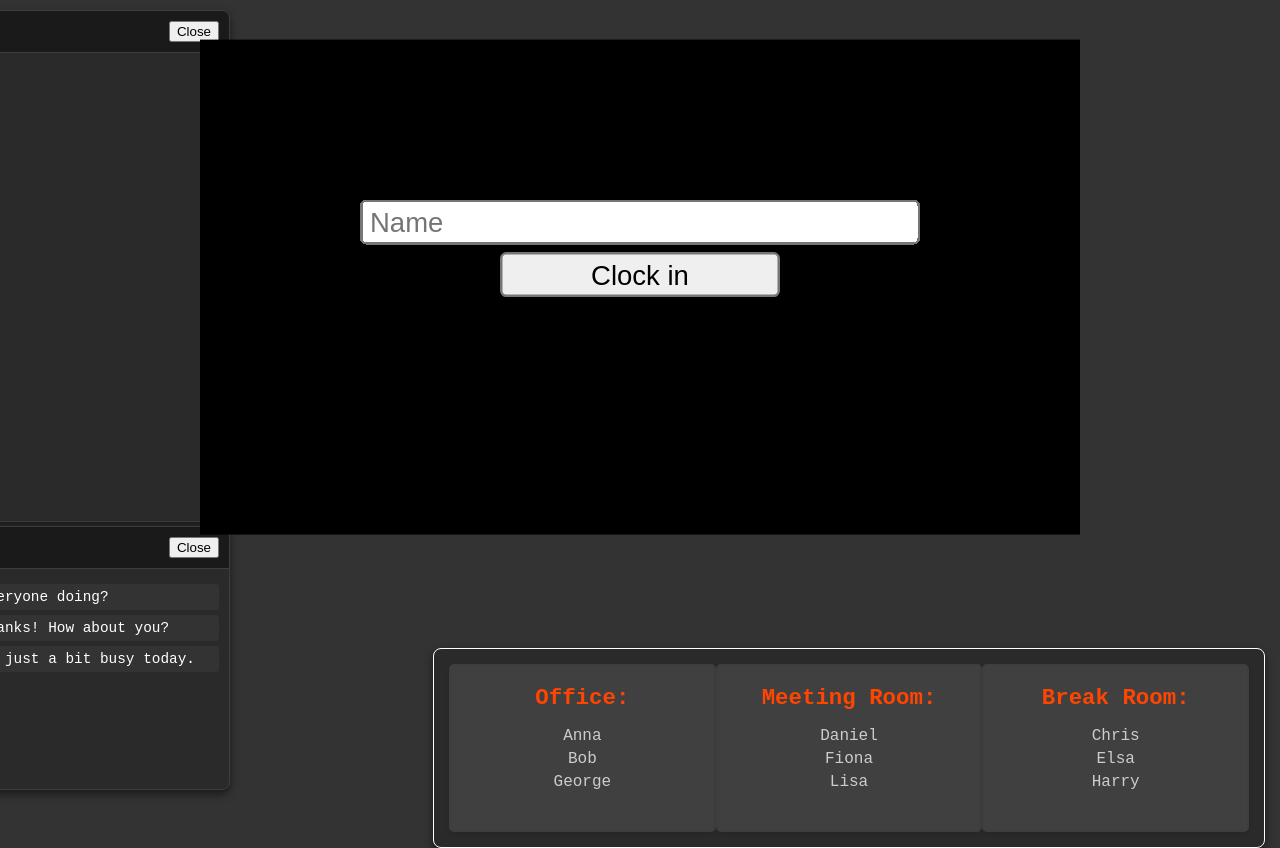
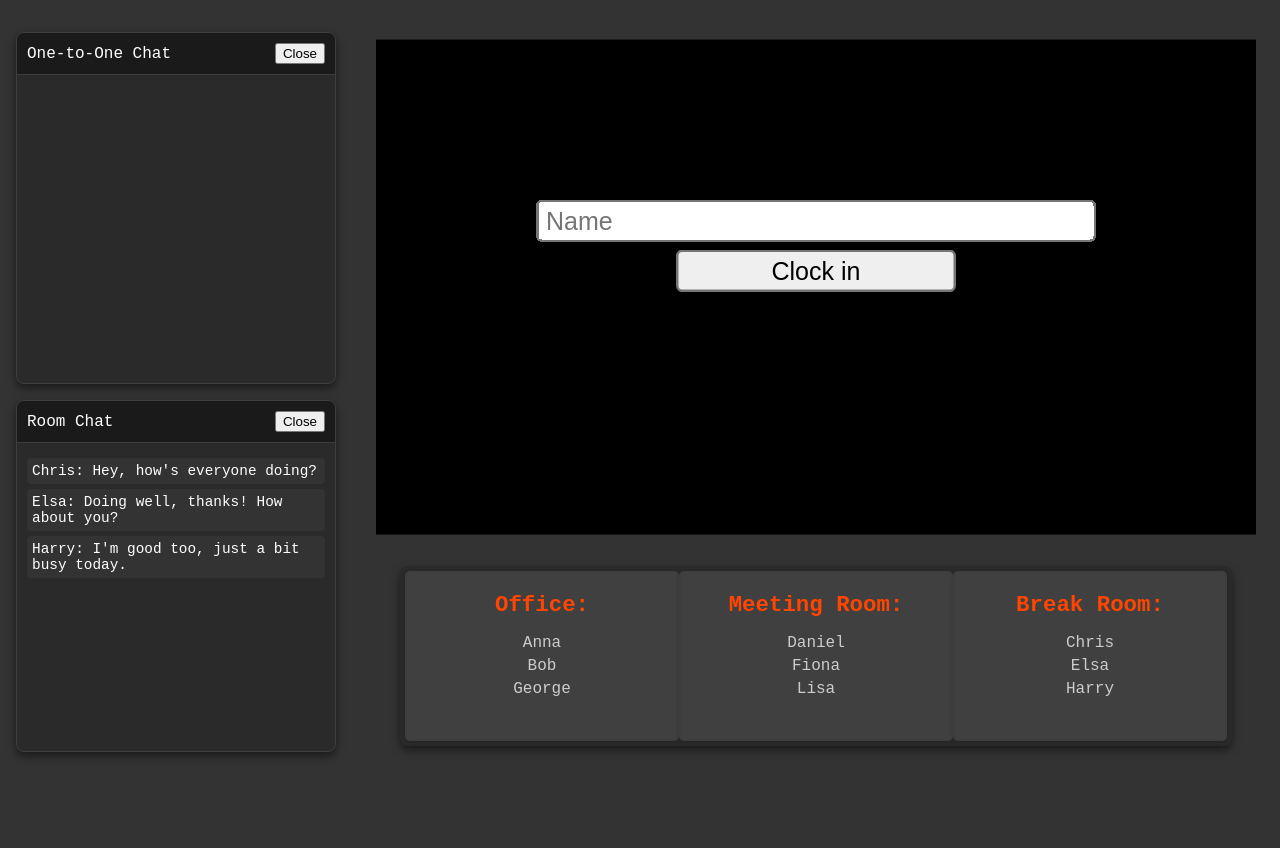
Before and after one commit to kayrux/virtual-office, a plain HTML site: page index.html in a window 1280 px wide. After the commit the page ends 800 px from the top, so only its background shows below. Drawn offline with Linux system fonts and the light colour scheme; a script that the page names is missing.

Commit message:
Merged. Fixed styling.

```diff
--- a/index.html
+++ b/index.html
@@ -1,5 +1,6 @@
 <!DOCTYPE html>
 <html>
+
 <head>
   <title>Pizza Legends</title>
   <link href="/website-styles.css" type="text/css" rel="stylesheet">
@@ -11,7 +12,9 @@
   <link href="/styles/OneToOneChat.css" type="text/css" rel="stylesheet">
 
 </head>
+
 <body>
+  <div class="chat-container">
     <div id="oneToOneChat" class="chatbox">
       <div class="chatbox-header">
         One-to-One Chat
@@ -28,6 +31,7 @@
       </div>
       <div class="chatbox-content show">
         <!-- Room Chat content -->
+      </div>
     </div>
   </div>
 
@@ -66,4 +70,5 @@
   <script src="/RoomChat.js"></script>
   <script src="/OneToOneChat.js"></script>
 </body>
+
 </html>
--- a/styles/OneToOneChat.css
+++ b/styles/OneToOneChat.css
@@ -1,9 +1,6 @@
 #oneToOneChat {
-    position: absolute;
-    top: 10px;
-    right: 10px;
-    width: 33%;
-    height: 64vh;
+  width: 100%;
+  height: 50%;
   overflow-y: auto;
   background-color: #2a2a2a;
   border: 1px solid #3e3e3e;
@@ -11,7 +8,6 @@
   box-shadow: 0 4px 8px rgba(0, 0, 0, 0.5);
   color: #ffffff;
   font-family: 'Courier New', Courier, monospace;
-    margin-right: 1040px;
 }
 
 /* One-to-One Chat header styles */
--- a/styles/RoomChat.css
+++ b/styles/RoomChat.css
@@ -1,9 +1,5 @@
 #roomChat {
-    position: absolute;
-    bottom: 10px;
-    right: 10px;
-    width: 33%;
-    height: 33vh;
+  height: 50%;
   overflow-y: auto;
   background-color: #2a2a2a;
   border: 1px solid #3e3e3e;
@@ -11,7 +7,6 @@
   box-shadow: 0 4px 8px rgba(0, 0, 0, 0.5);
   color: #ffffff;
   font-family: 'Courier New', Courier, monospace;
-    margin-right: 1040px;
 }
 
 /* Room Chat header styles */
--- a/styles/Status.css
+++ b/styles/Status.css
@@ -1,15 +1,13 @@
 .characters-status-container {
     background-color: #2a2a2a;
-    padding: 15px;
+    padding: 5px;
     border-radius: 8px;
     box-shadow: 0 4px 8px rgba(0, 0, 0, 0.5);
     display: flex;
     justify-content: space-evenly;
     font-family: 'Courier New', Courier, monospace;
-    height: 200px;
+    height: 180px;
     overflow-y: auto;
-    margin-top: 50px;
-    margin-right: 15px;
     color: #ffffff;
 }
 
@@ -20,7 +18,7 @@
 
 .location-column {
     flex: 1;
-    padding: 0 15px;
+    padding: 0 10px;
     margin: 0;
     background-color: rgba(255, 255, 255, 0.1);
     border: 2px solid #3e3e3e;
--- a/styles/global.css
+++ b/styles/global.css
@@ -34,7 +34,7 @@
 }
 
 input {
-  font-size: 11px;
+  font-size: 10px;
 }
 
 .character-selection-prompt {
@@ -48,5 +48,5 @@ input {
 .clock-in-btn {
   width: 7rem;
   margin: auto;
-  font-size: 11px;
+  font-size: 10px;
 }
--- a/website-styles.css
+++ b/website-styles.css
@@ -23,16 +23,17 @@ h1 {
 
 .chat-container {
   margin: 2rem 1rem 0 1rem;
-  width: 22vw;
+  width: 25vw;
   height: 90vh;
-  border: 1px solid white;
+  display: flex;
+  flex-direction: column;
+  row-gap: 1rem;
 }
 
 .characters-status-container {
   margin: -2rem auto;
   width: 65vw;
   height: 18vh;
-  border: 1px solid white;
   transform: translateY(400px);
 }
 
```
Lines whose indentation alone changed are shown as unchanged.
